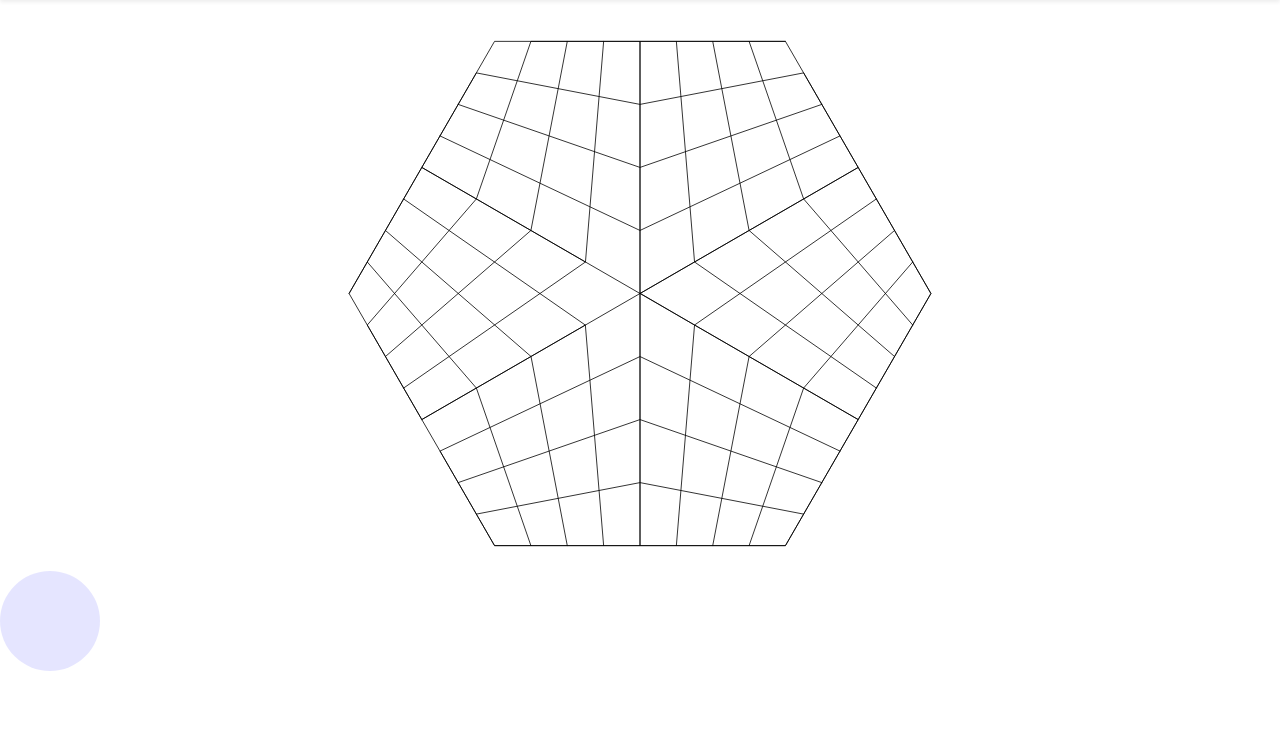
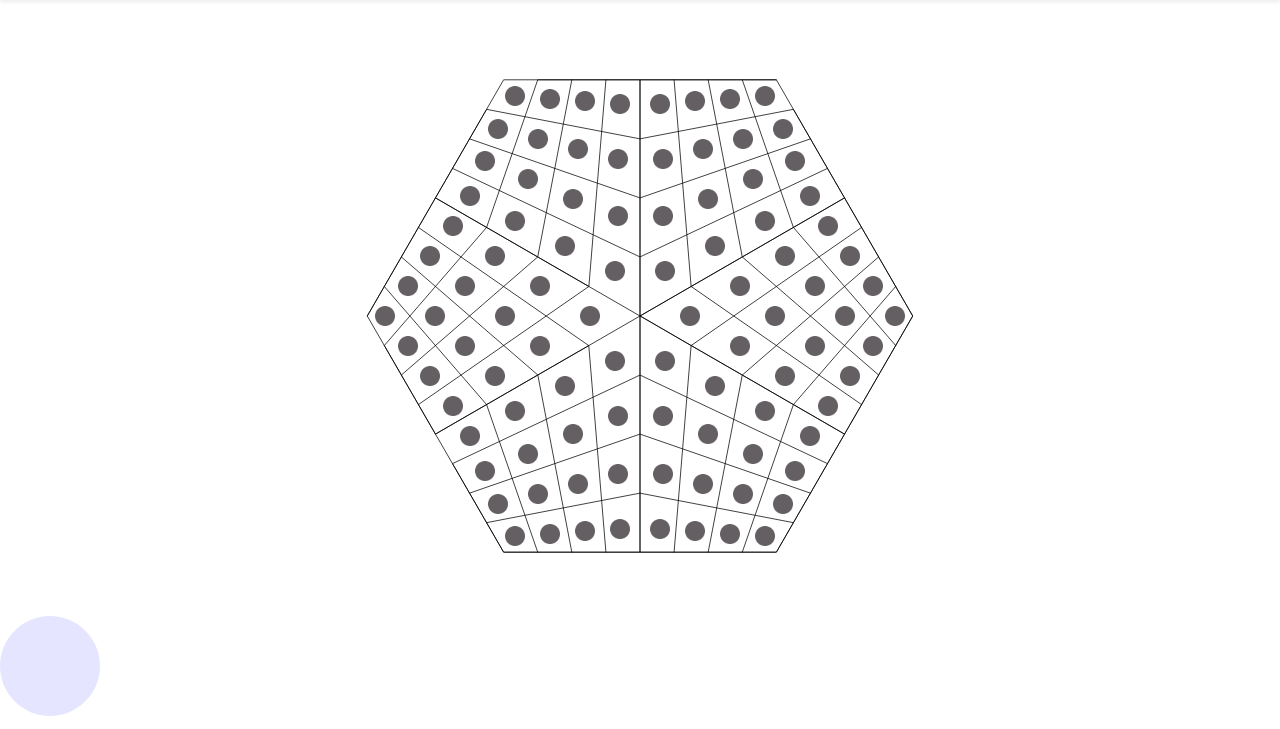
Before and after one commit to LyaminVS/threechess, a Django app: page /board/ in a window 1280 px wide. Shown: the part 71-800 px from the top of the page. Run offline with Django 4.2, Linux system fonts and the light colour scheme.

Commit message:
html: class board has been added for img of board script.js: has been added function set_cell_picture to draw picture in cell style.css: cell_item classes styles has been added

```diff
--- /dev/null
+++ b/triplechess/main/static/main/css/circles.css
@@ -0,0 +1,498 @@
+.cell_item{
+    height: 20px;
+    width: 20px;
+    position: absolute;
+}
+
+.cell_itemA1{
+    top: 510px;
+    left: 165px;
+}
+
+.cell_itemB1{
+    top: 507.5px;
+    left: 200px;
+}
+
+.cell_itemC1{
+    top: 505px;
+    left: 235px;
+}
+
+.cell_itemD1{
+    top: 502.5px;
+    left: 270px;
+}
+
+.cell_itemE1{
+    top: 510px;
+    right: 165px;
+}
+
+.cell_itemF1{
+    top: 507.5px;
+    right: 200px;
+}
+
+.cell_itemG1{
+    top: 505px;
+    right: 235px;
+}
+
+.cell_itemH1{
+    top: 502.5px;
+    right: 270px;
+}
+
+
+.cell_itemA2{
+    top: 477.5px;
+    left: 147.5px;
+}
+
+.cell_itemB2{
+    top: 467.5px;
+    left: 187.5px;
+}
+
+.cell_itemC2{
+    top: 457.5px;
+    left: 227.5px;
+}
+
+.cell_itemD2{
+    top: 447.5px;
+    left: 267.5px;
+}
+
+.cell_itemE2{
+    top: 477.5px;
+    right: 147.5px;
+}
+
+.cell_itemF2{
+    top: 467.5px;
+    right: 187.5px;
+}
+
+.cell_itemG2{
+    top: 457.5px;
+    right: 227.5px;
+}
+
+.cell_itemH2{
+    top: 447.5px;
+    right: 267.5px;
+}
+
+
+.cell_itemA3{
+    top: 445px;
+    left: 135px;
+}
+
+.cell_itemB3{
+    top: 427.5px;
+    left: 177.5px;
+}
+
+.cell_itemC3{
+    top: 407.5px;
+    left: 222.5px;
+}
+
+.cell_itemD3{
+    top: 390px;
+    left: 267.5px;
+}
+
+.cell_itemE3{
+    top: 445px;
+    right: 135px;
+}
+
+.cell_itemF3{
+    top: 427.5px;
+    right: 177.5px;
+}
+
+.cell_itemG3{
+    top: 407.5px;
+    right: 222.5px;
+}
+
+.cell_itemH3{
+    top: 390px;
+    right: 267.5px;
+}
+
+
+.cell_itemA4{
+    top: 410px;
+    left: 120px;
+}
+
+.cell_itemB4{
+    top: 385px;
+    left: 165px;
+}
+
+.cell_itemC4{
+    top: 360px;
+    left: 215px;
+}
+
+.cell_itemD4{
+    top: 335px;
+    left: 265px;
+}
+
+.cell_itemE4{
+    top: 410px;
+    right: 120px;
+}
+
+.cell_itemF4{
+    top: 385px;
+    right: 165px;
+}
+
+.cell_itemG4{
+    top: 360px;
+    right: 215px;
+}
+
+.cell_itemH4{
+    top: 335px;
+    right: 265px;
+}
+
+
+.cell_itemA12{
+    top: 290px;
+    left: 35px;
+}
+
+.cell_itemB12{
+    top: 260px;
+    left: 57.5px;
+}
+
+.cell_itemC12{
+    top: 230px;
+    left: 80px;
+}
+
+.cell_itemD12{
+    top: 200px;
+    left: 102.5px;
+}
+
+.cell_itemA11{
+    top: 320px;
+    left: 57.5px;
+}
+
+.cell_itemA10{
+    top: 350px;
+    left: 80px;
+}
+
+.cell_itemA9{
+    top: 380px;
+    left: 102.5px;
+}
+
+
+.cell_itemB11{
+    top: 290px;
+    left: 85px;
+}
+
+.cell_itemB10{
+    top: 320px;
+    left: 115px;
+}
+
+.cell_itemC11{
+    top: 260px;
+    left: 115px;
+}
+
+.cell_itemB9{
+    top: 350px;
+    left: 145px;
+}
+
+.cell_itemD11{
+    top: 230px;
+    left: 145px;
+}
+
+
+.cell_itemC10{
+    top: 290px;
+    left: 155px;
+}
+
+.cell_itemD10{
+    top: 260px;
+    left: 190px;
+}
+
+.cell_itemC9{
+    top: 320px;
+    left: 190px;
+}
+
+.cell_itemD9{
+    top: 290px;
+    left: 240px;
+}
+
+
+.cell_itemH8{
+    top: 290px;
+    right: 35px;
+}
+
+.cell_itemG8{
+    top: 260px;
+    right: 57.5px;
+}
+
+.cell_itemF8{
+    top: 230px;
+    right: 80px;
+}
+
+.cell_itemE8{
+    top: 200px;
+    right: 102.5px;
+}
+
+.cell_itemH7{
+    top: 320px;
+    right: 57.5px;
+}
+
+.cell_itemH6{
+    top: 350px;
+    right: 80px;
+}
+
+.cell_itemH5{
+    top: 380px;
+    right: 102.5px;
+}
+
+
+.cell_itemG7{
+    top: 290px;
+    right: 85px;
+}
+
+.cell_itemG6{
+    top: 320px;
+    right: 115px;
+}
+
+.cell_itemF7{
+    top: 260px;
+    right: 115px;
+}
+
+.cell_itemG5{
+    top: 350px;
+    right: 145px;
+}
+
+.cell_itemE7{
+    top: 230px;
+    right: 145px;
+}
+
+
+.cell_itemF6{
+    top: 290px;
+    right: 155px;
+}
+
+.cell_itemE6{
+    top: 260px;
+    right: 190px;
+}
+
+.cell_itemF5{
+    top: 320px;
+    right: 190px;
+}
+
+.cell_itemE5{
+    top: 290px;
+    right: 240px;
+}
+
+
+.cell_itemN12{
+    bottom: 510px;
+    left: 165px;
+}
+
+.cell_itemN11{
+    bottom: 507.5px;
+    left: 200px;
+}
+
+.cell_itemN10{
+    bottom: 505px;
+    left: 235px;
+}
+
+.cell_itemN9{
+    bottom: 502.5px;
+    left: 270px;
+}
+
+.cell_itemN5{
+    bottom: 510px;
+    right: 165px;
+}
+
+.cell_itemN6{
+    bottom: 507.5px;
+    right: 200px;
+}
+
+.cell_itemN7{
+    bottom: 505px;
+    right: 235px;
+}
+
+.cell_itemN8{
+    bottom: 502.5px;
+    right: 270px;
+}
+
+
+.cell_itemM12{
+    bottom: 477.5px;
+    left: 147.5px;
+}
+
+.cell_itemM11{
+    bottom: 467.5px;
+    left: 187.5px;
+}
+
+.cell_itemM10{
+    bottom: 457.5px;
+    left: 227.5px;
+}
+
+.cell_itemM9{
+    bottom: 447.5px;
+    left: 267.5px;
+}
+
+.cell_itemM5{
+    bottom: 477.5px;
+    right: 147.5px;
+}
+
+.cell_itemM6{
+    bottom: 467.5px;
+    right: 187.5px;
+}
+
+.cell_itemM7{
+    bottom: 457.5px;
+    right: 227.5px;
+}
+
+.cell_itemM8{
+    bottom: 447.5px;
+    right: 267.5px;
+}
+
+
+.cell_itemL12{
+    bottom: 445px;
+    left: 135px;
+}
+
+.cell_itemL11{
+    bottom: 427.5px;
+    left: 177.5px;
+}
+
+.cell_itemL10{
+    bottom: 407.5px;
+    left: 222.5px;
+}
+
+.cell_itemL9{
+    bottom: 390px;
+    left: 267.5px;
+}
+
+.cell_itemL5{
+    bottom: 445px;
+    right: 135px;
+}
+
+.cell_itemL6{
+    bottom: 427.5px;
+    right: 177.5px;
+}
+
+.cell_itemL7{
+    bottom: 407.5px;
+    right: 222.5px;
+}
+
+.cell_itemL8{
+    bottom: 390px;
+    right: 267.5px;
+}
+
+
+.cell_itemK12{
+    bottom: 410px;
+    left: 120px;
+}
+
+.cell_itemK11{
+    bottom: 385px;
+    left: 165px;
+}
+
+.cell_itemK10{
+    bottom: 360px;
+    left: 215px;
+}
+
+.cell_itemK9{
+    bottom: 335px;
+    left: 265px;
+}
+
+.cell_itemK5{
+    bottom: 410px;
+    right: 120px;
+}
+
+.cell_itemK6{
+    bottom: 385px;
+    right: 165px;
+}
+
+.cell_itemK7{
+    bottom: 360px;
+    right: 215px;
+}
+
+.cell_itemK8{
+    bottom: 335px;
+    right: 265px;
+}
--- /dev/null
+++ b/triplechess/main/static/main/css/style.css
@@ -0,0 +1,8 @@
+.board-wrapper{
+    position: relative;
+}
+
+.board{
+    width: 600px;
+    height: 600px;
+}
--- a/triplechess/main/static/main/js/script.js
+++ b/triplechess/main/static/main/js/script.js
@@ -0,0 +1,55 @@
+function set_cell_picture(board, path, cell){
+    board.after("<img src = '" + path + "' class='cell_item cell_item" + cell + "'>");
+}
+
+window.onload = function() {
+    let grey_circle = '/static/main/img/grey_circle.png';
+    let letters_1 = ['A', 'B', 'C', 'D'];
+    let letters_2 = ['E', 'F', 'G', 'H'];
+    let letters_3 = ['K', 'L', 'M', 'N'];
+    let numbers_1 = ['1', '2', '3', '4']
+    let numbers_2 = ['5', '6', '7', '8']
+    let numbers_3 = ['9', '10', '11', '12']
+    let board = $(".board");
+    for (let i = 0; i < 4; i++) {
+        let letter = letters_1[i]
+        for (let i = 0; i < 4; i++) {
+            let number = numbers_1[i]
+            let cell = letter + number
+            set_cell_picture(board, grey_circle, cell)
+        }
+        for (let i = 0; i < 4; i++) {
+            let number = numbers_3[i]
+            let cell = letter + number
+            set_cell_picture(board, grey_circle, cell)
+        }
+    }
+    for (let i = 0; i < 4; i++) {
+        let letter = letters_2[i]
+        for (let i = 0; i < 4; i++) {
+            let number = numbers_1[i]
+            let cell = letter + number
+            set_cell_picture(board, grey_circle, cell)
+        }
+        for (let i = 0; i < 4; i++) {
+            let number = numbers_2[i]
+            let cell = letter + number
+            set_cell_picture(board, grey_circle, cell)
+        }
+    }
+    for (let i = 0; i < 4; i++) {
+        let letter = letters_3[i]
+        for (let i = 0; i < 4; i++) {
+            let number = numbers_2[i]
+            let cell = letter + number
+            set_cell_picture(board, grey_circle, cell)
+        }
+        for (let i = 0; i < 4; i++) {
+            let number = numbers_3[i]
+            let cell = letter + number
+            set_cell_picture(board, grey_circle, cell)
+        }
+    }
+
+
+ };
--- a/triplechess/main/templates/main/base.html
+++ b/triplechess/main/templates/main/base.html
@@ -4,9 +4,12 @@
     <meta charset="UTF-8">
     <title>{% block title %}{% endblock %}</title>
     {% load static %}
-    <!-- CSS only -->
+    <!-- CSS -->
+
     <link href="https://cdn.jsdelivr.net/npm/bootstrap@5.1.3/dist/css/bootstrap.min.css" rel="stylesheet" integrity="sha384-1BmE4kWBq78iYhFldvKuhfTAU6auU8tT94WrHftjDbrCEXSU1oBoqyl2QvZ6jIW3" crossorigin="anonymous">
-    <!-- JavaScript Bundle with Popper -->
+    <link rel="stylesheet" href="{% static 'main/css/circles.css'%}" type="text/css">
+    <link rel="stylesheet" href="{% static 'main/css/style.css'%}" type="text/css">
+    <!-- JavaScript -->
     <script src="https://code.jquery.com/jquery-3.5.0.js"></script>
     <script src="https://cdn.jsdelivr.net/npm/bootstrap@5.1.3/dist/js/bootstrap.bundle.min.js" integrity="sha384-ka7Sk0Gln4gmtz2MlQnikT1wXgYsOg+OMhuP+IlRH9sENBO0LRn5q+8nbTov4+1p" crossorigin="anonymous"></script>
     <script src="{% static 'main/js/script.js' %}"></script>
--- a/triplechess/main/templates/main/main.html
+++ b/triplechess/main/templates/main/main.html
@@ -19,7 +19,9 @@
         </div>
     </header>
     <div class="w-50 container-fluid d-flex justify-content-center align-items-center p-0">
-        <img src="{% static 'main/img/chess.svg' %}" class="rounded mx-auto d-block">
+        <div class="board-wrapper">
+            <img src="{% static 'main/img/chess.svg' %}" class="rounded mx-auto d-block board">
+        </div>
     </div>
 
 
```
Also changed, not shown: triplechess/main/static/main/img/grey_circle.png (added).
